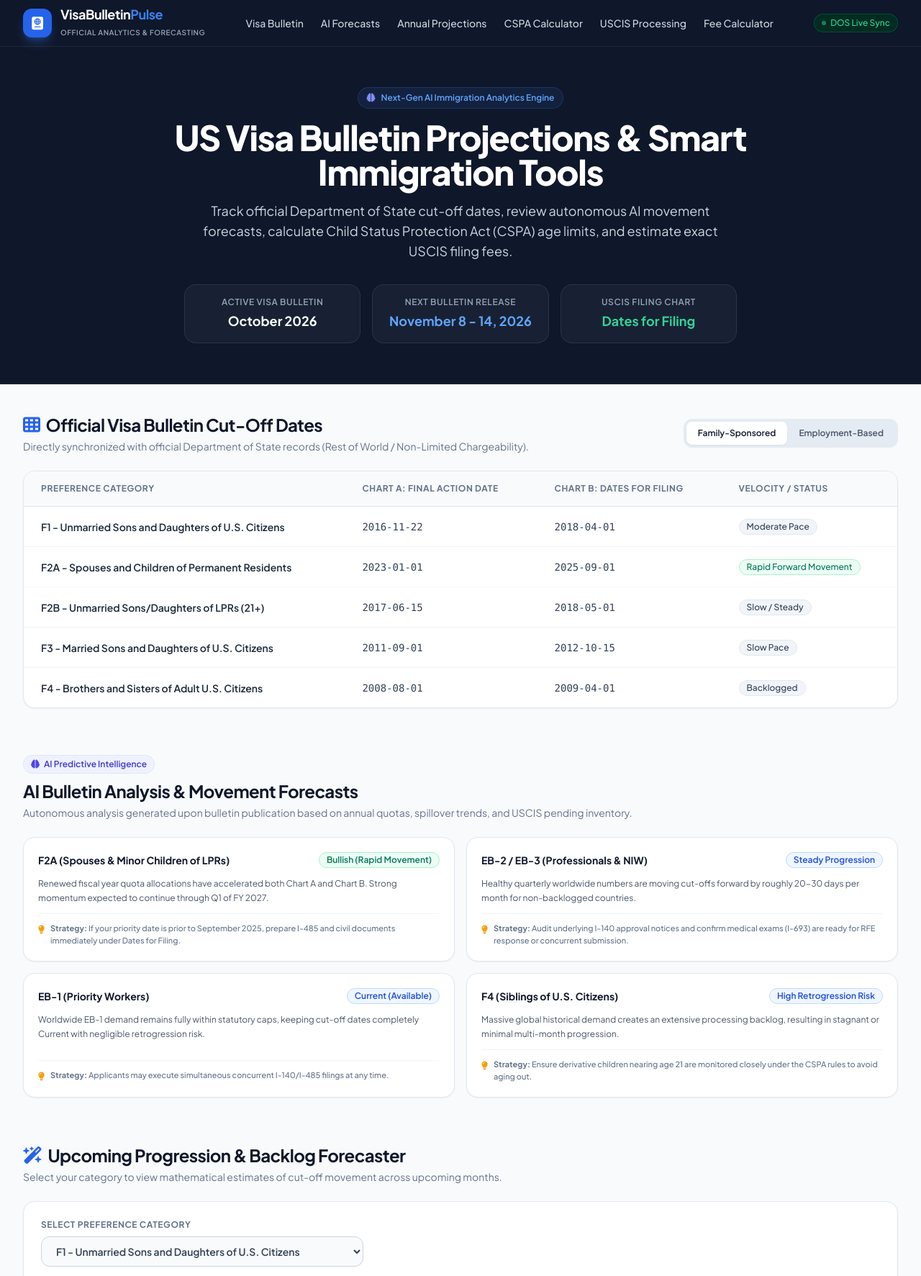
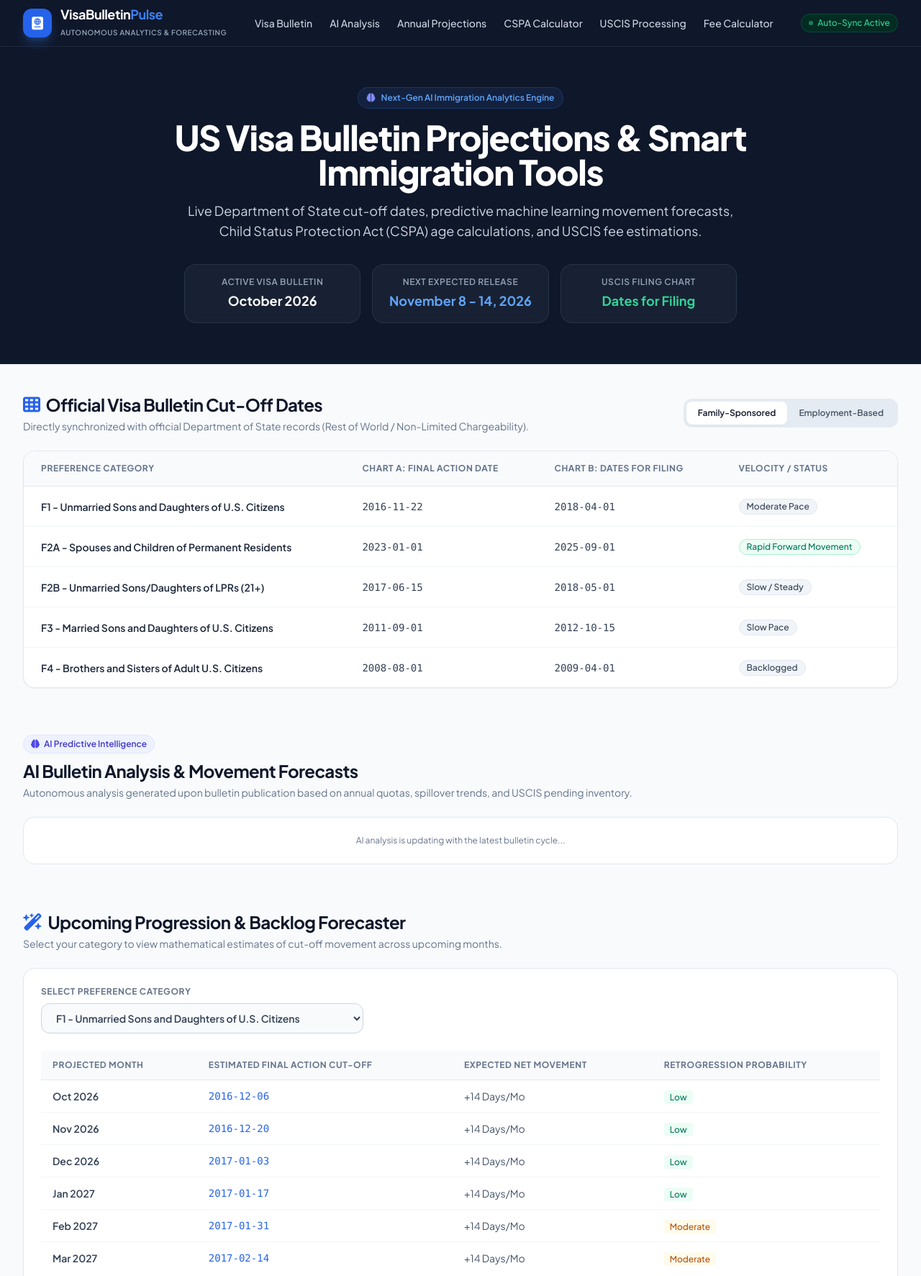
Before and after one commit to yasser1989s/visab, a plain HTML site: page index.html in a window 1280 px wide. Shown: the top 1773 px of the page at 72% size. Drawn offline with nearby package versions, Linux system fonts and the light colour scheme.

Commit message:
index.html

```diff
--- a/index.html
+++ b/index.html
@@ -16,7 +16,7 @@
 </head>
 <body class="bg-slate-50 text-slate-800 antialiased min-h-screen flex flex-col">
 
-  <!-- Top Navigation -->
+  <!-- Navigation -->
   <header class="bg-slate-900 border-b border-slate-800 sticky top-0 z-50">
     <div class="max-w-7xl mx-auto px-4 sm:px-6 lg:px-8 h-16 flex items-center justify-between">
       <div class="flex items-center space-x-3">
@@ -25,12 +25,12 @@
         </div>
         <div>
           <span class="text-lg font-bold tracking-tight text-white block leading-tight">VisaBulletin<span class="text-blue-500">Pulse</span></span>
-          <span class="text-[10px] uppercase tracking-wider text-slate-400 font-semibold">Official Analytics & Forecasting</span>
+          <span class="text-[10px] uppercase tracking-wider text-slate-400 font-semibold">Autonomous Analytics & Forecasting</span>
         </div>
       </div>
       <nav class="hidden md:flex items-center space-x-6 text-sm font-medium text-slate-300">
         <a href="#bulletin" class="hover:text-blue-400 transition-colors">Visa Bulletin</a>
-        <a href="#ai-insights" class="hover:text-blue-400 transition-colors">AI Forecasts</a>
+        <a href="#ai-insights" class="hover:text-blue-400 transition-colors">AI Analysis</a>
         <a href="#projections" class="hover:text-blue-400 transition-colors">Annual Projections</a>
         <a href="#cspa" class="hover:text-blue-400 transition-colors">CSPA Calculator</a>
         <a href="#processing" class="hover:text-blue-400 transition-colors">USCIS Processing</a>
@@ -38,7 +38,7 @@
       </nav>
       <div class="flex items-center space-x-3">
         <span class="inline-flex items-center px-2.5 py-1 rounded-full text-xs font-medium bg-emerald-950 text-emerald-400 border border-emerald-800/60">
-          <span class="w-1.5 h-1.5 rounded-full bg-emerald-400 mr-1.5 animate-pulse"></span> DOS Live Sync
+          <span class="w-1.5 h-1.5 rounded-full bg-emerald-400 mr-1.5 animate-pulse"></span> Auto-Sync Active
         </span>
       </div>
     </div>
@@ -54,18 +54,17 @@
         US Visa Bulletin Projections & Smart Immigration Tools
       </h1>
       <p class="text-base sm:text-lg text-slate-300 max-w-3xl mx-auto leading-relaxed">
-        Track official Department of State cut-off dates, review autonomous AI movement forecasts, calculate Child Status Protection Act (CSPA) age limits, and estimate exact USCIS filing fees.
+        Live Department of State cut-off dates, predictive machine learning movement forecasts, Child Status Protection Act (CSPA) age calculations, and USCIS fee estimations.
       </p>
 
-      <!-- Key Bulletin Status Banner -->
       <div class="mt-8 grid grid-cols-1 sm:grid-cols-3 gap-4 max-w-3xl mx-auto">
         <div class="bg-slate-800/60 backdrop-blur border border-slate-700/60 rounded-2xl p-4 text-center">
           <span class="text-xs uppercase tracking-wider text-slate-400 font-semibold block mb-1">Active Visa Bulletin</span>
           <span id="active-month" class="text-lg font-bold text-white">Loading...</span>
         </div>
         <div class="bg-slate-800/60 backdrop-blur border border-slate-700/60 rounded-2xl p-4 text-center">
-          <span class="text-xs uppercase tracking-wider text-slate-400 font-semibold block mb-1">Next Bulletin Release</span>
-          <span id="next-release" class="text-lg font-bold text-blue-400">Loading...</span>
+          <span class="text-xs uppercase tracking-wider text-slate-400 font-semibold block mb-1">Next Expected Release</span>
+          <span id="next-release" class="text-lg font-bold text-blue-400">Mid-Month</span>
         </div>
         <div class="bg-slate-800/60 backdrop-blur border border-slate-700/60 rounded-2xl p-4 text-center">
           <span class="text-xs uppercase tracking-wider text-slate-400 font-semibold block mb-1">USCIS Filing Chart</span>
@@ -78,7 +77,7 @@
   <!-- Main Content Body -->
   <main class="max-w-7xl mx-auto px-4 sm:px-6 lg:px-8 py-10 space-y-16 flex-grow">
 
-    <!-- Section 1: Visa Bulletin Cut-Off Dates -->
+    <!-- Section 1: Official Visa Bulletin Table -->
     <section id="bulletin" class="scroll-mt-20">
       <div class="flex flex-col sm:flex-row sm:items-center justify-between gap-4 mb-6">
         <div>
@@ -87,7 +86,6 @@
           </h2>
           <p class="text-sm text-slate-500 mt-1">Directly synchronized with official Department of State records (Rest of World / Non-Limited Chargeability).</p>
         </div>
-        <!-- Table Toggle -->
         <div class="inline-flex p-1 bg-slate-200/80 rounded-xl text-xs font-semibold">
           <button id="btn-family" onclick="switchCategory('family')" class="px-4 py-2 rounded-lg bg-white text-slate-900 shadow-sm transition-all">Family-Sponsored</button>
           <button id="btn-employment" onclick="switchCategory('employment')" class="px-4 py-2 rounded-lg text-slate-600 hover:text-slate-900 transition-all">Employment-Based</button>
@@ -106,14 +104,14 @@
               </tr>
             </thead>
             <tbody id="bulletin-table-body" class="divide-y divide-slate-100">
-              <!-- Dynamically populated via JS -->
+              <!-- Rendered via JavaScript -->
             </tbody>
           </table>
         </div>
       </div>
     </section>
 
-    <!-- Section 2: AI Predictive Intelligence -->
+    <!-- Section 2: AI Predictive Analysis -->
     <section id="ai-insights" class="scroll-mt-20">
       <div class="mb-6">
         <div class="inline-flex items-center gap-1.5 px-2.5 py-1 rounded-full bg-indigo-50 border border-indigo-100 text-indigo-700 text-xs font-semibold mb-2">
@@ -124,11 +122,11 @@
       </div>
 
       <div id="ai-insights-grid" class="grid grid-cols-1 md:grid-cols-2 gap-4">
-        <!-- Dynamically populated via JS -->
+        <!-- Rendered via JavaScript -->
       </div>
     </section>
 
-    <!-- Section 3: 12-Month Projections Engine -->
+    <!-- Section 3: Upcoming Progression Forecaster -->
     <section id="projections" class="scroll-mt-20">
       <div class="mb-6">
         <h2 class="text-2xl font-bold text-slate-900 tracking-tight flex items-center gap-2">
@@ -141,7 +139,7 @@
         <div class="max-w-md mb-6">
           <label class="block text-xs font-bold uppercase tracking-wider text-slate-500 mb-2">Select Preference Category</label>
           <select id="proj-selector" onchange="generateProjections()" class="w-full bg-slate-50 border border-slate-300 rounded-xl px-4 py-2.5 text-sm font-semibold text-slate-700 focus:outline-none focus:ring-2 focus:ring-blue-500">
-            <!-- Dynamically populated -->
+            <!-- Rendered via JavaScript -->
           </select>
         </div>
 
@@ -156,7 +154,7 @@
               </tr>
             </thead>
             <tbody id="projection-table-body" class="divide-y divide-slate-100">
-              <!-- Dynamically populated -->
+              <!-- Rendered via JavaScript -->
             </tbody>
           </table>
         </div>
@@ -176,7 +174,6 @@
       </div>
 
       <div class="grid grid-cols-1 lg:grid-cols-3 gap-6">
-        <!-- Input Form -->
         <div class="bg-white border border-slate-200 rounded-2xl p-6 shadow-sm lg:col-span-2 space-y-4">
           <div class="grid grid-cols-1 sm:grid-cols-2 gap-4">
             <div>
@@ -201,7 +198,6 @@
           </button>
         </div>
 
-        <!-- Result Card -->
         <div id="cspa-result-card" class="bg-slate-900 text-white rounded-2xl p-6 flex flex-col justify-center items-center text-center">
           <div class="w-12 h-12 rounded-full bg-slate-800 flex items-center justify-center text-blue-400 mb-3">
             <i class="fa-solid fa-calculator text-xl"></i>
@@ -215,7 +211,7 @@
       </div>
     </section>
 
-    <!-- Section 5: USCIS Processing Times -->
+    <!-- Section 5: USCIS Processing Durations -->
     <section id="processing" class="scroll-mt-20">
       <div class="mb-6">
         <h2 class="text-2xl font-bold text-slate-900 tracking-tight flex items-center gap-2">
@@ -236,14 +232,14 @@
               </tr>
             </thead>
             <tbody id="processing-table-body" class="divide-y divide-slate-100">
-              <!-- Dynamically populated via JS -->
+              <!-- Rendered via JavaScript -->
             </tbody>
           </table>
         </div>
       </div>
     </section>
 
-    <!-- Section 6: USCIS Fee Calculator (Form G-1055) -->
+    <!-- Section 6: USCIS Fee Calculator -->
     <section id="forms" class="scroll-mt-20">
       <div class="mb-6">
         <h2 class="text-2xl font-bold text-slate-900 tracking-tight flex items-center gap-2">
@@ -253,14 +249,12 @@
       </div>
 
       <div class="grid grid-cols-1 lg:grid-cols-3 gap-6">
-        <!-- Checklist Selector -->
         <div class="bg-white border border-slate-200 rounded-2xl p-6 shadow-sm lg:col-span-2 space-y-4">
           <div class="space-y-3" id="fee-forms-list">
-            <!-- Dynamically populated checkboxes -->
+            <!-- Rendered via JavaScript -->
           </div>
         </div>
 
-        <!-- Total Breakdown Card -->
         <div class="bg-slate-900 text-white rounded-2xl p-6 flex flex-col justify-between">
           <div>
             <span class="text-xs uppercase tracking-wider text-slate-400 font-semibold block mb-1">Total Official Fees</span>
@@ -285,92 +279,41 @@
       <p class="max-w-2xl mx-auto text-slate-500">
         Disclaimer: This platform provides data compilations and statistical projections based on public USCIS and Department of State records. It is not affiliated with the U.S. Government and does not provide legal representation.
       </p>
-      <p class="text-slate-600">&copy; <span id="year-copy"></span> All rights reserved. Built with GitHub Pages & Actions.</p>
+      <p class="text-slate-600">&copy; <span id="year-copy"></span> All rights reserved. Automated via GitHub Actions.</p>
     </div>
   </footer>
 
-  <!-- Core JavaScript Logic -->
+  <!-- Main JavaScript Logic -->
   <script>
     document.getElementById('year-copy').textContent = new Date().getFullYear();
 
     let bulletinData = null;
     let currentCategory = 'family';
 
-    const fallbackData = {
-      "bulletin_month": "October 2026",
-      "next_release_expected": "November 8 - 14, 2026",
-      "ai_insights": [
-        {
-          "category": "F2A (Spouses & Minor Children of LPRs)",
-          "trend": "Bullish (Rapid Movement)",
-          "summary": "Renewed fiscal year quota allocations have accelerated both Chart A and Chart B. Strong momentum expected to continue through Q1 of FY 2027.",
-          "actionable_tip": "If your priority date is prior to September 2025, prepare I-485 and civil documents immediately under Dates for Filing."
-        },
-        {
-          "category": "EB-2 / EB-3 (Professionals & NIW)",
-          "trend": "Steady Progression",
-          "summary": "Healthy quarterly worldwide numbers are moving cut-offs forward by roughly 20-30 days per month for non-backlogged countries.",
-          "actionable_tip": "Audit underlying I-140 approval notices and confirm medical exams (I-693) are ready for RFE response or concurrent submission."
-        },
-        {
-          "category": "EB-1 (Priority Workers)",
-          "trend": "Current (Available)",
-          "summary": "Worldwide EB-1 demand remains fully within statutory caps, keeping cut-off dates completely Current with negligible retrogression risk.",
-          "actionable_tip": "Applicants may execute simultaneous concurrent I-140/I-485 filings at any time."
-        },
-        {
-          "category": "F4 (Siblings of U.S. Citizens)",
-          "trend": "High Retrogression Risk",
-          "summary": "Massive global historical demand creates an extensive processing backlog, resulting in stagnant or minimal multi-month progression.",
-          "actionable_tip": "Ensure derivative children nearing age 21 are monitored closely under the CSPA rules to avoid aging out."
-        }
-      ],
-      "family_based": {
-        "F1": { "name": "F1 - Unmarried Sons and Daughters of U.S. Citizens", "final_action_date": "2016-11-22", "filing_date": "2018-04-01", "monthly_velocity_days": 14, "status": "Moderate Pace" },
-        "F2A": { "name": "F2A - Spouses and Children of Permanent Residents", "final_action_date": "2023-01-01", "filing_date": "2025-09-01", "monthly_velocity_days": 45, "status": "Rapid Forward Movement" },
-        "F2B": { "name": "F2B - Unmarried Sons/Daughters of LPRs (21+)", "final_action_date": "2017-06-15", "filing_date": "2018-05-01", "monthly_velocity_days": 10, "status": "Slow / Steady" },
-        "F3": { "name": "F3 - Married Sons and Daughters of U.S. Citizens", "final_action_date": "2011-09-01", "filing_date": "2012-10-15", "monthly_velocity_days": 7, "status": "Slow Pace" },
-        "F4": { "name": "F4 - Brothers and Sisters of Adult U.S. Citizens", "final_action_date": "2008-08-01", "filing_date": "2009-04-01", "monthly_velocity_days": 0, "status": "Backlogged" }
-      },
-      "employment_based": {
-        "EB1": { "name": "EB-1 - Priority Workers & Extraordinary Ability", "final_action_date": "Current", "filing_date": "Current", "monthly_velocity_days": 0, "status": "Current (Available)" },
-        "EB2": { "name": "EB-2 - Advanced Degree / National Interest Waiver", "final_action_date": "2024-06-15", "filing_date": "2024-11-01", "monthly_velocity_days": 21, "status": "Steady Movement" },
-        "EB3": { "name": "EB-3 - Skilled Workers & Professionals", "final_action_date": "2024-01-15", "filing_date": "2024-06-01", "monthly_velocity_days": 30, "status": "Moderate Pace" },
-        "EB3_Other": { "name": "EB-3 Other Workers (Unskilled)", "final_action_date": "2021-12-01", "filing_date": "2022-04-01", "monthly_velocity_days": 0, "status": "Stable / Backlogged" },
-        "EB4": { "name": "EB-4 - Special Immigrants & Religious Workers", "final_action_date": "2022-01-01", "filing_date": "2022-05-01", "monthly_velocity_days": 0, "status": "Stable" },
-        "EB5_Unreserved": { "name": "EB-5 - Immigrant Investors (Unreserved)", "final_action_date": "Current", "filing_date": "Current", "monthly_velocity_days": 0, "status": "Current" }
-      },
-      "processing_times": [
-        { "form": "I-130", "category": "Spouse of Permanent Resident (F2A)", "center": "Texas Service Center", "months": 31 },
-        { "form": "I-130", "category": "Spouse of U.S. Citizen (IR1/CR1)", "center": "Nebraska Service Center", "months": 13.5 },
-        { "form": "I-140", "category": "EB-2 NIW (National Interest Waiver)", "center": "Texas Service Center", "months": 10.5 },
-        { "form": "I-485", "category": "Adjustment of Status (Family-based)", "center": "National Benefits Center", "months": 9.5 },
-        { "form": "I-765", "category": "Employment Authorization (c)(9)", "center": "All Service Centers (Average)", "months": 3.5 },
-        { "form": "I-131", "category": "Advance Parole Travel Document", "center": "Nebraska / Texas", "months": 7.5 }
-      ],
-      "forms_fees": [
-        { "code": "I-130", "name": "Petition for Alien Relative (Online Filing)", "fee": 625 },
-        { "code": "I-140", "name": "Immigrant Petition for Alien Worker", "fee": 715 },
-        { "code": "I-485", "name": "Application to Register Permanent Residence / AOS", "fee": 1440 },
-        { "code": "I-765", "name": "Application for Employment Authorization", "fee": 520 },
-        { "code": "I-131", "name": "Application for Travel Document (Advance Parole)", "fee": 630 }
-      ]
-    };
-
     async function loadData() {
       try {
-        const res = await fetch('data/current_bulletin.json');
+        // Cache bust query to ensure live data is always fetched
+        const res = await fetch('data/current_bulletin.json?t=' + new Date().getTime());
         if (!res.ok) throw new Error();
         bulletinData = await res.json();
       } catch (err) {
-        bulletinData = fallbackData;
+        console.warn("Could not load current_bulletin.json, initializing structure.");
+        bulletinData = {
+          "bulletin_month": "Synchronizing...",
+          "next_release_expected": "Mid-Month",
+          "ai_insights": [],
+          "family_based": {},
+          "employment_based": {},
+          "processing_times": [],
+          "forms_fees": []
+        };
       }
       initUI();
     }
 
     function initUI() {
       document.getElementById('active-month').textContent = bulletinData.bulletin_month || "October 2026";
-      document.getElementById('next-release').textContent = bulletinData.next_release_expected || "November 8 - 14, 2026";
+      document.getElementById('next-release').textContent = bulletinData.next_release_expected || "Mid-Month";
       renderBulletinTable();
       renderAIInsights();
       initProjectionSelector();
@@ -398,7 +341,7 @@
       tbody.innerHTML = '';
       const dataSet = currentCategory === 'family' ? bulletinData.family_based : bulletinData.employment_based;
 
-      for (const [key, item] of Object.entries(dataSet)) {
+      for (const [key, item] of Object.entries(dataSet || {})) {
         const tr = document.createElement('tr');
         tr.className = "hover:bg-slate-50/80 transition-colors";
         tr.innerHTML = `
@@ -406,8 +349,8 @@
           <td class="py-4 px-6 font-mono font-medium ${item.final_action_date === 'Current' ? 'text-emerald-600 font-bold' : 'text-slate-700'}">${item.final_action_date}</td>
           <td class="py-4 px-6 font-mono font-medium ${item.filing_date === 'Current' ? 'text-emerald-600 font-bold' : 'text-slate-700'}">${item.filing_date}</td>
           <td class="py-4 px-6">
-            <span class="inline-flex items-center px-2.5 py-0.5 rounded-full text-xs font-medium ${item.status.includes('Rapid') || item.status.includes('Current') ? 'bg-emerald-50 text-emerald-700 border border-emerald-200' : 'bg-slate-100 text-slate-700 border border-slate-200'}">
-              ${item.status}
+            <span class="inline-flex items-center px-2.5 py-0.5 rounded-full text-xs font-medium ${item.status && (item.status.includes('Rapid') || item.status.includes('Current')) ? 'bg-emerald-50 text-emerald-700 border border-emerald-200' : 'bg-slate-100 text-slate-700 border border-slate-200'}">
+              ${item.status || 'Active'}
             </span>
           </td>
         `;
@@ -420,7 +363,11 @@
       if (!container) return;
       container.innerHTML = '';
 
-      const insights = bulletinData.ai_insights || fallbackData.ai_insights || [];
+      const insights = bulletinData.ai_insights || [];
+      if (insights.length === 0) {
+        container.innerHTML = `<div class="col-span-2 p-6 bg-white border border-slate-200 rounded-2xl text-center text-slate-500 text-xs">AI analysis is updating with the latest bulletin cycle...</div>`;
+        return;
+      }
 
       insights.forEach(item => {
         const card = document.createElement('div');
@@ -429,7 +376,7 @@
           <div>
             <div class="flex items-center justify-between mb-3">
               <span class="font-bold text-slate-900 text-sm">${item.category}</span>
-              <span class="text-xs px-2.5 py-0.5 rounded-full font-semibold ${item.trend.includes('Bullish') || item.trend.includes('Rapid') ? 'bg-emerald-50 text-emerald-700 border border-emerald-200' : 'bg-blue-50 text-blue-700 border border-blue-200'}">
+              <span class="text-xs px-2.5 py-0.5 rounded-full font-semibold ${item.trend.includes('Bullish') || item.trend.includes('Rapid') || item.trend.includes('Current') ? 'bg-emerald-50 text-emerald-700 border border-emerald-200' : 'bg-blue-50 text-blue-700 border border-blue-200'}">
                 ${item.trend}
               </span>
             </div>
@@ -451,7 +398,7 @@
       const appendGroup = (label, dataSet) => {
         const group = document.createElement('optgroup');
         group.label = label;
-        for (const [key, item] of Object.entries(dataSet)) {
+        for (const [key, item] of Object.entries(dataSet || {})) {
           const opt = document.createElement('option');
           opt.value = key;
           opt.textContent = item.name;
@@ -468,20 +415,28 @@
 
     function generateProjections() {
       const key = document.getElementById('proj-selector').value;
-      const item = bulletinData.family_based[key] || bulletinData.employment_based[key];
+      const item = (bulletinData.family_based && bulletinData.family_based[key]) ||
+                   (bulletinData.employment_based && bulletinData.employment_based[key]);
       const tbody = document.getElementById('projection-table-body');
       tbody.innerHTML = '';
 
       if (!item) return;
 
       if (item.final_action_date === 'Current') {
-        tbody.innerHTML = `<tr><td colspan="4" class="py-6 text-center text-emerald-600 font-semibold">Category is currently available (Current). Expected to remain open.</td></tr>`;
+        tbody.innerHTML = `<tr><td colspan="4" class="py-6 text-center text-emerald-600 font-semibold">Category is currently available (Current). Expected to remain open without backlogs.</td></tr>`;
         return;
       }
 
       let currentDate = new Date(item.final_action_date);
-      const velocity = item.monthly_velocity_days || 10;
-      const monthNames = ["Nov 2026", "Dec 2026", "Jan 2027", "Feb 2027", "Mar 2027", "Apr 2027"];
+      const velocity = item.monthly_velocity_days || 15;
+
+      // Calculate upcoming 6 calendar months dynamically from current date
+      const monthNames = [];
+      const now = new Date();
+      for (let i = 1; i <= 6; i++) {
+        const future = new Date(now.getFullYear(), now.getMonth() + i, 1);
+        monthNames.push(future.toLocaleString('en-US', { month: 'short', year: 'numeric' }));
+      }
 
       monthNames.forEach((m, idx) => {
         currentDate.setDate(currentDate.getDate() + velocity);
@@ -550,7 +505,7 @@
     function renderProcessingTable() {
       const tbody = document.getElementById('processing-table-body');
       tbody.innerHTML = '';
-      bulletinData.processing_times.forEach(row => {
+      (bulletinData.processing_times || []).forEach(row => {
         const tr = document.createElement('tr');
         tr.className = "hover:bg-slate-50 transition-colors";
         tr.innerHTML = `
@@ -566,7 +521,7 @@
     function renderFeeCalculator() {
       const container = document.getElementById('fee-forms-list');
       container.innerHTML = '';
-      const forms = bulletinData.forms_fees || fallbackData.forms_fees;
+      const forms = bulletinData.forms_fees || [];
 
       forms.forEach((form) => {
         const div = document.createElement('label');
```
